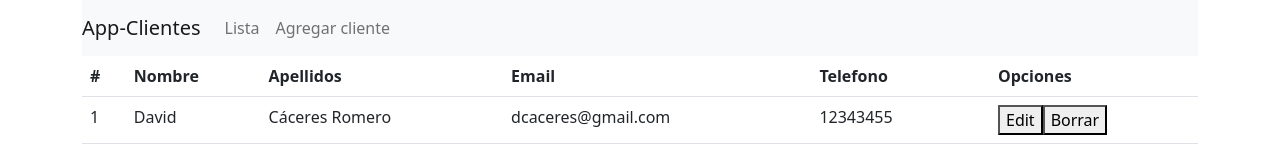
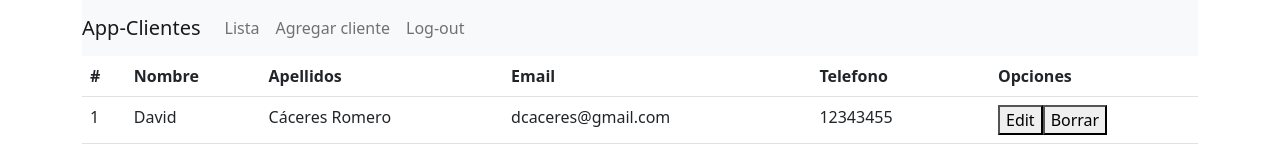
Before and after one commit to davcacrom/App-Empleados, an Angular app: page /cliente/lista in a window 1280 px wide. Shown: the top 150 px of the page. Built offline with nearby package versions, Linux system fonts and the light colour scheme.

Commit message:
añadido logout

```diff
--- a/src/app/shared/navbar/navbar.component.html
+++ b/src/app/shared/navbar/navbar.component.html
@@ -8,6 +8,9 @@
       <li class="nav-item">
         <a class="nav-link" routerLink="/cliente/registro">Agregar cliente</a>
       </li>
+      <li class="nav-item">
+        <a class="nav-link" routerLink="" (click)="logout()">Log-out</a>
+      </li>
     </ul>
   </div>
 </nav>
--- a/src/app/shared/navbar/navbar.component.ts
+++ b/src/app/shared/navbar/navbar.component.ts
@@ -1,4 +1,5 @@
 import { Component, OnInit } from '@angular/core';
+import { Router } from '@angular/router';
 
 @Component({
   selector: 'app-navbar',
@@ -8,9 +9,15 @@ import { Component, OnInit } from '@angular/core';
 })
 export class NavbarComponent implements OnInit {
 
-  constructor() { }
+  constructor(private router: Router) { }
 
   ngOnInit(): void {
   }
 
+  public logout(): void {
+    if (localStorage.getItem('user') != null) {
+      localStorage.removeItem('user');
+    }
+  }
+
 }
--- a/src/app/usuario/login/login.component.html
+++ b/src/app/usuario/login/login.component.html
@@ -1,5 +1,5 @@
 <div class="row container mt-5">
-  <div class="col-md-6"></div>
+  <div class="col-md-5"></div>
   <div class="col-md-4 justify-content">
     <h2>REGISTRO DE USUARIO</h2>
     <form (ngSubmit)="login()" class="mt-5">
```
